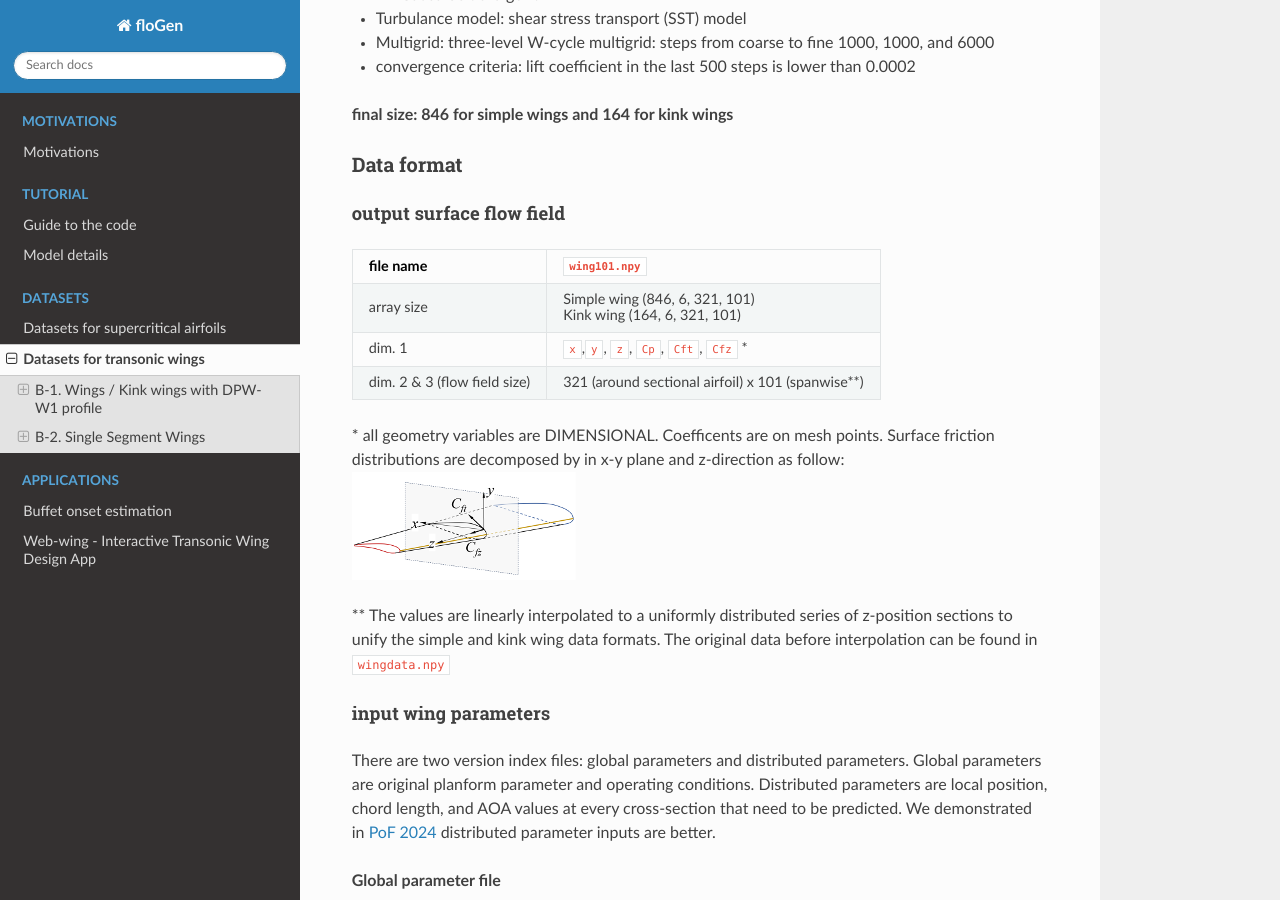
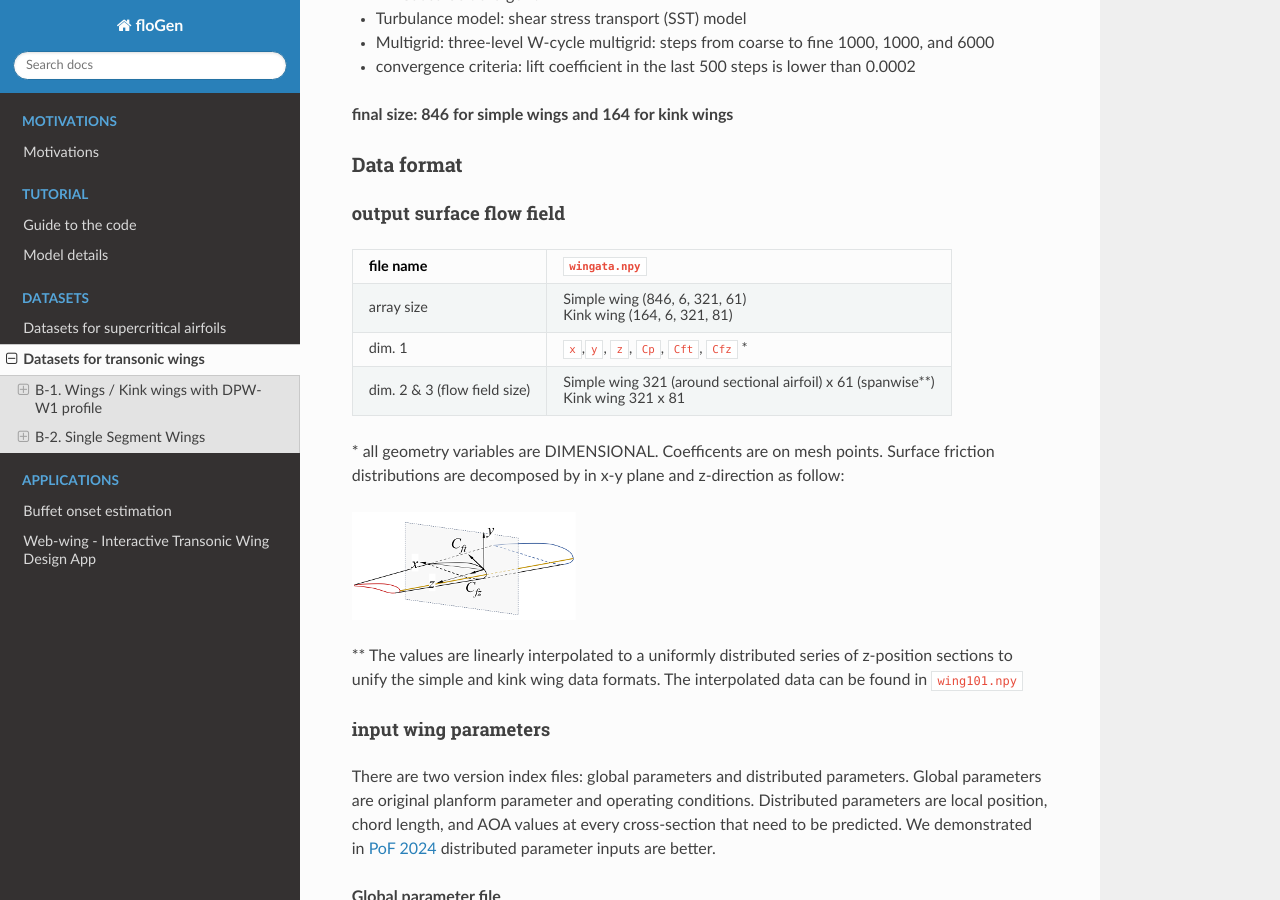
Before and after one commit to YangYunjia/floGen, a Sphinx documentation site: the page built from docs/source/wingdataset.md, in a window 1280 px wide and 900 px high, scrolled down 4415 px. Built offline with Sphinx 7.4.7 and the Read the Docs theme 2.0.0, drawn with Linux system fonts in a browser that asks for light colours; some of the changed text lies outside the part shown.

Commit message:
add simulation part

```diff
--- a/docs/source/wingdataset.md
+++ b/docs/source/wingdataset.md
@@ -102,16 +102,17 @@
 
 #### output surface flow field
 
-| file name | `wing101.npy` |
+| file name | `wingata.npy` |
 |-|-|
-| array size | Simple wing (846, 6, 321, 101) <br> Kink wing (164, 6, 321, 101) |
+| array size | Simple wing (846, 6, 321, 61) <br> Kink wing (164, 6, 321, 81) |
 | dim. 1 | `x`,`y`, `z`, `Cp`, `Cft`, `Cfz` *|
-| dim. 2 & 3 (flow field size) | 321 (around sectional airfoil) x 101 (spanwise**) |
+| dim. 2 & 3 (flow field size) | Simple wing 321 (around sectional airfoil) x 61 (spanwise**) <br> Kink wing 321 x 81 |
 
 \* all geometry variables are DIMENSIONAL. Coefficents are on mesh points. Surface friction distributions are decomposed by in x-y plane and z-direction as follow:
-    ![friction decompose](_static/images/datasets/frictiondecompose.png)
 
-\*\* The values are linearly interpolated to a uniformly distributed series of z-position sections to unify the simple and kink wing data formats. The original data before interpolation can be found in `wingdata.npy`
+![friction decompose](_static/images/datasets/frictiondecompose.png)
+
+\*\* The values are linearly interpolated to a uniformly distributed series of z-position sections to unify the simple and kink wing data formats. The interpolated data can be found in `wing101.npy`
 
 #### input wing parameters
 
@@ -219,11 +220,11 @@
 
 #### output surface flow field
 
-| file name | `wing101.npy` |
+| file name | `wingdata.npy` |
 |-|-|
-| array size | (1842, 6, 321, 101)|
+| array size | (1842, 6, 321, 61)|
 | dim. 1 | `x`,`y`, `z`, `Cp`, `Cft`, `Cfz` *|
-| dim. 2 & 3 (flow field size) | 321 (around sectional airfoil) x 101 (spanwise**) |
+| dim. 2 & 3 (flow field size) | 321 (around sectional airfoil) x 61 (spanwise**) |
 
 \* \*\* same as B-1
 
```
Also changed, not shown: other parts of docs/source/wingdataset.md (+2 -2 lines), 2 other files.
